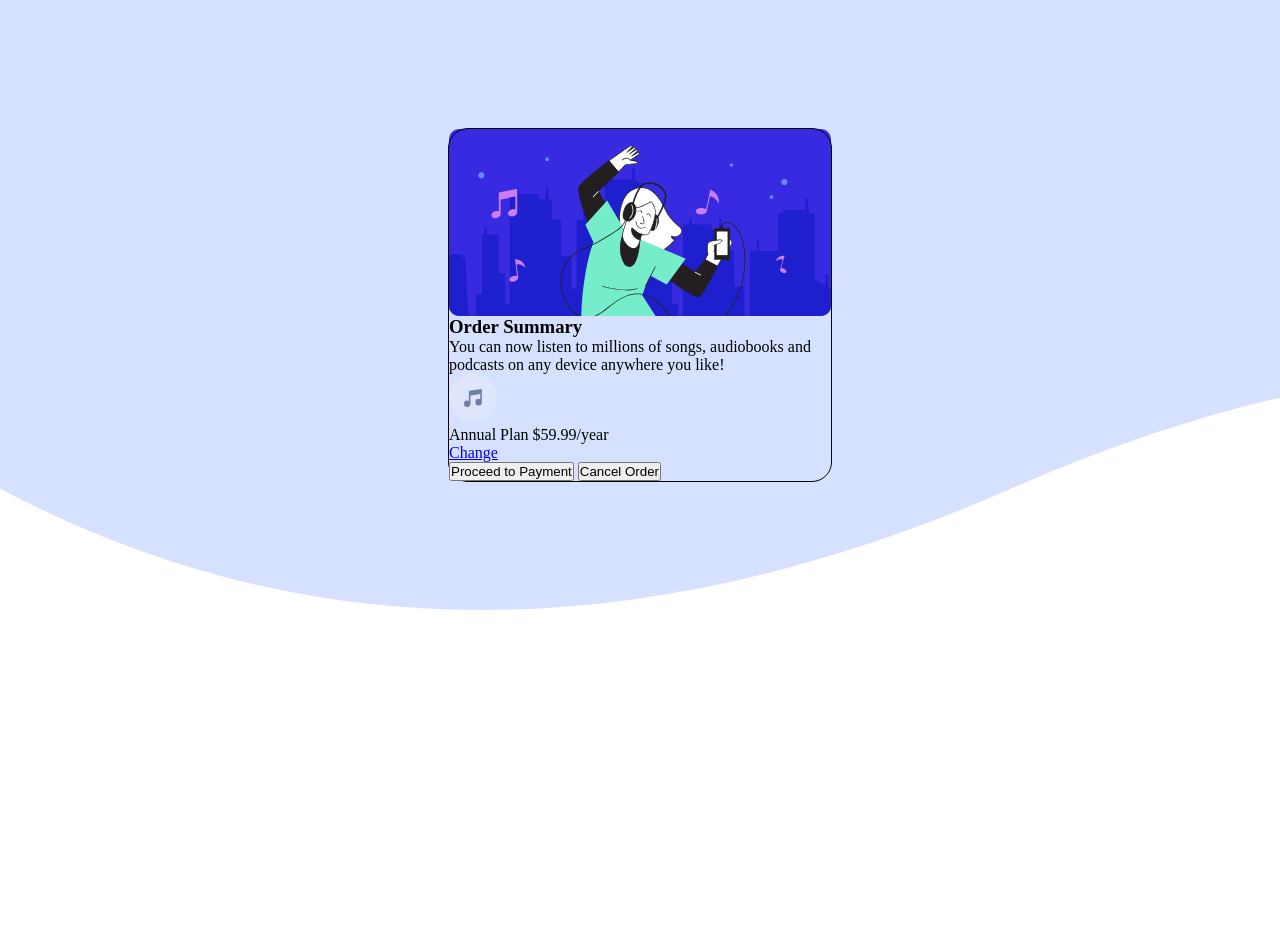
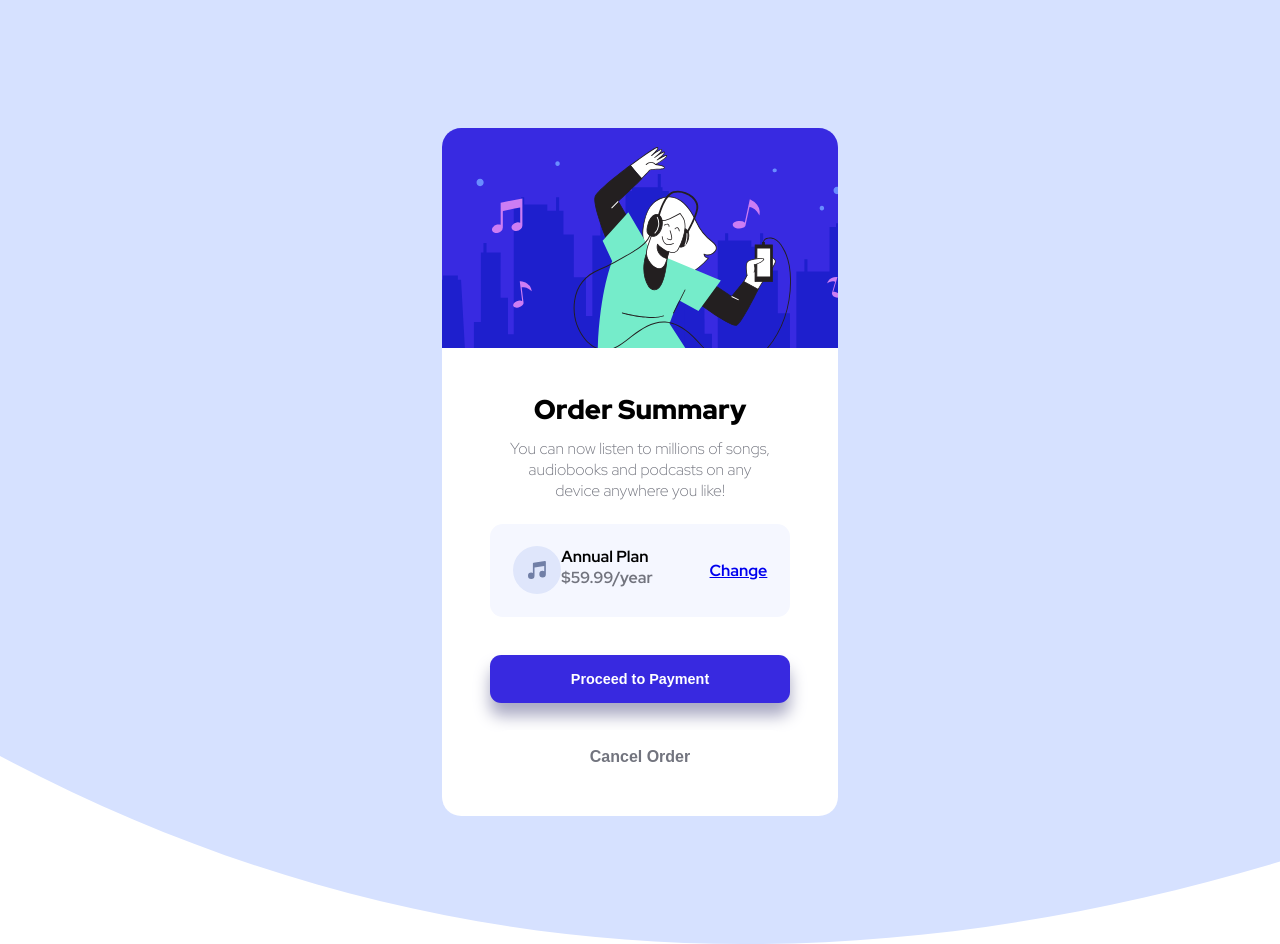
Before and after one commit to sunsaj/fm-order-summary, a plain HTML site: page index.html in a window 1280 px wide. Before the commit the page ends 800 px from the top, so only its background shows below. Drawn offline with Linux system fonts and the light colour scheme.

Commit message:
path fixed

```diff
--- a/assets/css/styles.css
+++ b/assets/css/styles.css
@@ -6,26 +6,135 @@
 
 body{
     background-image: url("../images/pattern-background-desktop.svg");
+    font-family: 'Red Hat Display', sans-serif;
     background-repeat: no-repeat;
     background-size:cover ;
 }
 
 .card-container{
     display: flex;
-    width: 30%;
+    width: 31%;
     margin:10% auto;
     flex-direction: column;
-    border: 1px solid black;
-    border-radius: 20px;
+    border-radius: 1.2rem;
+    overflow: hidden;
 }
 
 .card-image{
+    width: 100%;
     display: flex;
+    object-fit: contain;
 }
 
-.card-image img {
+.card-info {
+    background-color: #fff;
+    display: flex;
+    flex-direction: column;
+    align-items: center;
+    padding: 2rem ;
+}
+
+.card-header{
+    width: 90%;
+    display: flex;
+    flex-direction: column;
+    align-items: center;
+}
+
+.card-header h3 {
+    font-weight: 900;
+    font-size: 1.7rem;
+    margin: 0.7rem;
+}
+
+.card-header p {
+    text-align: center;
+    width: 90%;
+    font-size: 1rem;
+    color: hsl(231, 5%, 47%);
+}
+
+.card-body{
+    display: flex;
+    flex-direction: column;
     width: 100%;
-    position: relative;
-    z-index: -1;
-    border-radius: 10px;
 }
+
+.plan-detail{
+    overflow: hidden;
+    width: 90%;
+    padding: 1.4rem;
+    margin: 1.4rem auto;
+    border-radius: 0.8rem;
+    background-color: hsl(225, 100%, 98%);
+    display: flex;
+    justify-content: space-between;
+    align-items: center;
+}
+
+.plan-price {
+    display: flex;
+    flex-direction: column;
+}
+
+.plan-price .plan-title{
+    font-weight: 900;
+}
+
+.plan-price .plan-body{
+    color:hsl(231, 5%, 47%);
+    font-weight: 700;
+}
+
+.plans {
+    display: flex;
+    width: 55%;
+    justify-content: space-between;
+
+}
+
+.plan-detail a {
+    font-weight: 700;
+}
+
+.payment-button {
+    padding: 1rem;
+    margin: 1rem auto;
+    width: 90%;
+    color: #fff;
+    font-weight: 500;
+    background-color: hsl(245, 75%, 52%);
+    border: none;
+    box-shadow: 0 0.8rem 1rem rgb(169, 169, 195);
+    border-radius: 0.7rem;
+    font-weight: 700;
+    font-size: 0.9rem;
+}
+
+
+.payment-button:hover {
+    cursor: pointer;
+    background-color: hsl(223, 47%, 23%)
+
+
+}
+
+.cancel-button {
+    padding: 1rem;
+    margin: 0.7rem auto;
+    margin-bottom: 0;
+    border-radius: 1.2rem;
+    font-weight: 700;
+    font-size: 1rem;
+    width: 90%;
+    border-color: rgba(0,0,0,0);
+    background-color: #fff;
+    color: hsl(231, 5%, 47%);
+    font-weight: bold;
+}
+
+.cancel-button:hover {
+    cursor: pointer;
+    background-color: hsl(225, 100%, 98%)
+
+}
--- a/index.html
+++ b/index.html
@@ -1,15 +1,21 @@
 <!DOCTYPE html>
 <html lang='en'>
+
 <head>
     <meta charset='UTF-8'>
-        <link rel="stylesheet" href="assets/css/styles.css">
+    <link rel="stylesheet" href="./assets/css/styles.css">
     <title>My Music</title>
-        <link rel="shortcut icon" href="assets/images/favicon-32x32.png" type="image/x-icon">
+    <link rel="shortcut icon" href="./assets/images/favicon-32x32.png" type="image/x-icon">
+    <link rel="preconnect" href="https://fonts.googleapis.com">
+    <link rel="preconnect" href="https://fonts.gstatic.com" crossorigin>
+    <link href="https://fonts.googleapis.com/css2?family=Red+Hat+Display:wght@300;700;900&display=swap" rel="stylesheet">
+
 </head>
+
 <body>
     <div class="card-container">
         <div class="card-image">
-                <img src="assets/images/illustration-hero.svg" alt="">
+            <img src="./assets/images/illustration-hero.svg" alt="">
         </div>
         <div class="card-info">
             <div class="card-header">
@@ -18,17 +24,21 @@
             </div>
             <div class="card-body">
                 <div class="plan-detail">
-                        <img src="assets/images/icon-music.svg" alt="">
+                    <div class="plans">
+                        <img src="./assets/images/icon-music.svg" alt="">
                     <div class="plan-price">
-                            <span>Annual Plan</span>
-                            <span>$59.99/year</span>
+                        <span class='plan-title'><strong>Annual Plan</strong></span>
+                        <span class="plan-body">$59.99/year</span>
                     </div>
+                    </div>
+
                     <a href="#">Change</a>
                 </div>
-                    <button>Proceed to Payment</button>
-                    <button>Cancel Order</button>
+                <button class='payment-button'>Proceed to Payment</button>
+                <button class='cancel-button'>Cancel Order</button>
             </div>
         </div>
     </div>
 </body>
+
 </html>
```
Lines whose indentation alone changed are shown as unchanged.
